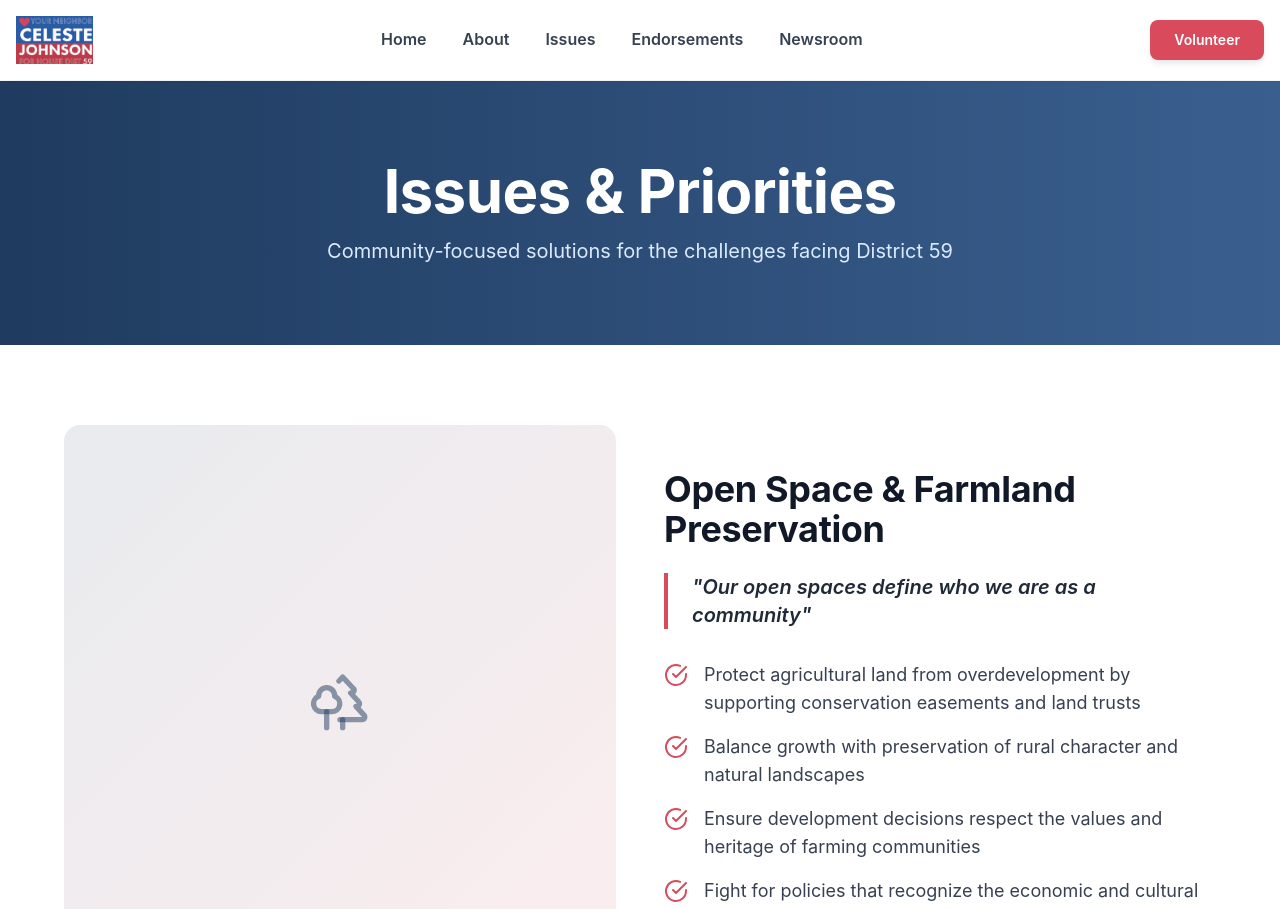
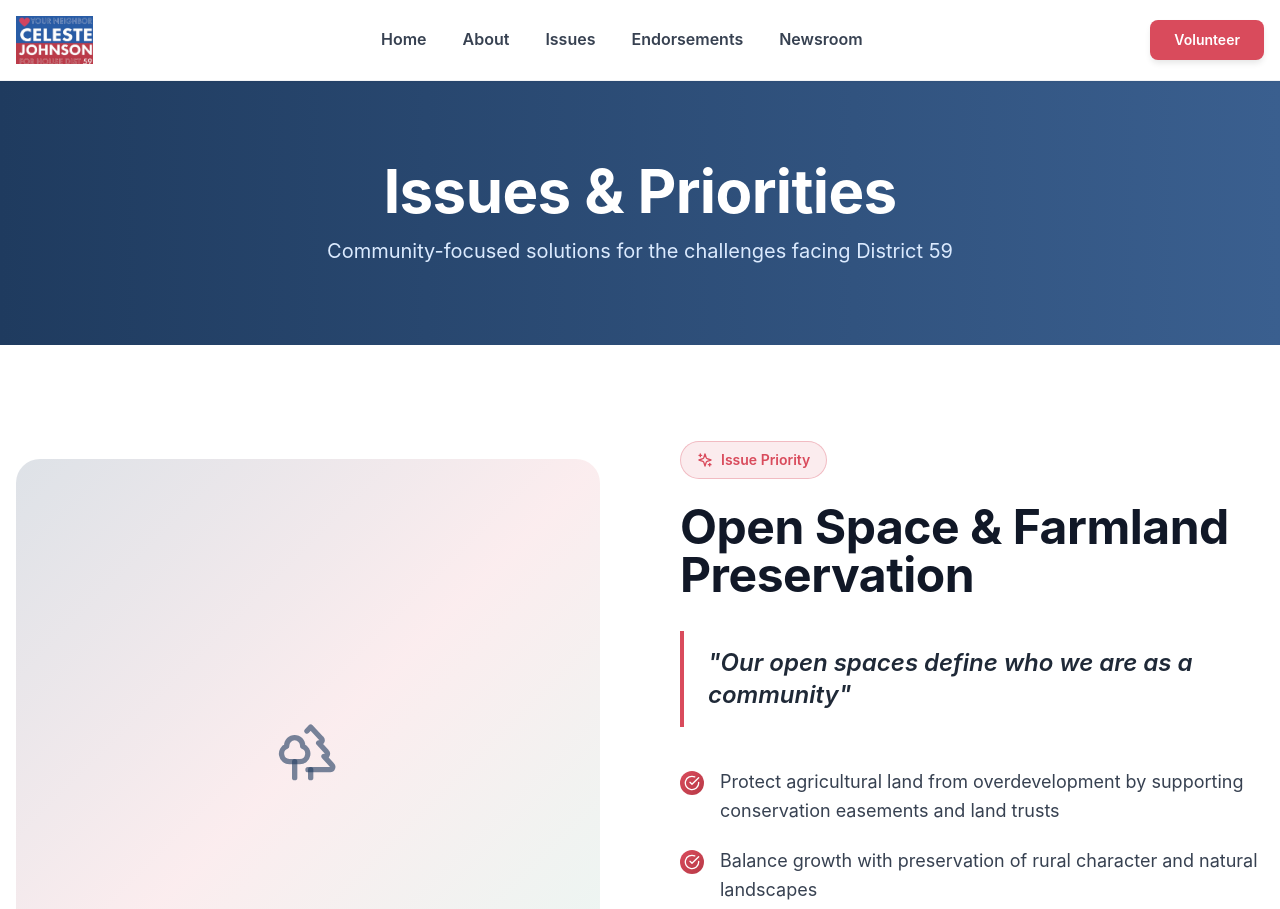
Before and after one commit to fabian-almiron/celeste-johnson, a Next.js app: page /issues in a window 1280 px wide. Shown: the top 909 px of the page. Built offline with nearby package versions, Linux system fonts and the light colour scheme.

Commit message:
Modern redesign phase 2: Enhanced form styling, card components, and testimonials with animations

```diff
--- a/components/ContactForm.tsx
+++ b/components/ContactForm.tsx
@@ -1,7 +1,7 @@
 'use client';
 
 import { useState, FormEvent } from 'react';
-import { Send } from 'lucide-react';
+import { Send, CheckCircle } from 'lucide-react';
 
 const ContactForm = () => {
   const [isSubmitting, setIsSubmitting] = useState(false);
@@ -23,65 +23,69 @@ const ContactForm = () => {
   return (
     <form onSubmit={handleSubmit} className="space-y-6">
       {isSubmitted && (
-        <div className="bg-green-50 border border-green-200 text-green-800 px-4 py-3 rounded-lg">
-          Thank you! We'll get back to you soon.
+        <div className="bg-gradient-to-r from-accent/10 to-green-50 border border-accent/30 text-accent-dark px-6 py-4 rounded-xl flex items-start gap-4 animate-slideUp shadow-sm">
+          <CheckCircle size={24} className="flex-shrink-0 mt-0.5" />
+          <div>
+            <p className="font-bold">Thank you for reaching out!</p>
+            <p className="text-sm text-neutral-600">We'll get back to you as soon as possible.</p>
+          </div>
         </div>
       )}
 
       {/* Name Field */}
       <div>
-        <label htmlFor="name" className="block text-sm font-semibold text-neutral-900 mb-2">
-          Full Name *
+        <label htmlFor="name" className="block text-sm font-bold text-neutral-900 mb-3">
+          Full Name <span className="text-secondary">*</span>
         </label>
         <input
           type="text"
           id="name"
           name="name"
           required
-          className="w-full px-4 py-3 border border-neutral-300 rounded-lg focus:ring-2 focus:ring-primary focus:border-transparent transition-colors duration-200"
+          className="w-full px-5 py-3.5 border border-neutral-300 rounded-xl focus:ring-2 focus:ring-primary/50 focus:border-primary transition-all duration-300 bg-neutral-50 focus:bg-white font-medium"
           placeholder="Your name"
         />
       </div>
 
       {/* Email Field */}
       <div>
-        <label htmlFor="email" className="block text-sm font-semibold text-neutral-900 mb-2">
-          Email Address *
+        <label htmlFor="email" className="block text-sm font-bold text-neutral-900 mb-3">
+          Email Address <span className="text-secondary">*</span>
         </label>
         <input
           type="email"
           id="email"
           name="email"
           required
-          className="w-full px-4 py-3 border border-neutral-300 rounded-lg focus:ring-2 focus:ring-primary focus:border-transparent transition-colors duration-200"
+          className="w-full px-5 py-3.5 border border-neutral-300 rounded-xl focus:ring-2 focus:ring-primary/50 focus:border-primary transition-all duration-300 bg-neutral-50 focus:bg-white font-medium"
           placeholder="your@email.com"
         />
       </div>
 
       {/* Phone Field */}
       <div>
-        <label htmlFor="phone" className="block text-sm font-semibold text-neutral-900 mb-2">
+        <label htmlFor="phone" className="block text-sm font-bold text-neutral-900 mb-3">
           Phone Number
         </label>
         <input
           type="tel"
           id="phone"
           name="phone"
-          className="w-full px-4 py-3 border border-neutral-300 rounded-lg focus:ring-2 focus:ring-primary focus:border-transparent transition-colors duration-200"
+          className="w-full px-5 py-3.5 border border-neutral-300 rounded-xl focus:ring-2 focus:ring-primary/50 focus:border-primary transition-all duration-300 bg-neutral-50 focus:bg-white font-medium"
           placeholder="(123) 456-7890"
         />
       </div>
 
       {/* Interest Field */}
       <div>
-        <label htmlFor="interest" className="block text-sm font-semibold text-neutral-900 mb-2">
-          How can we help? *
+        <label htmlFor="interest" className="block text-sm font-bold text-neutral-900 mb-3">
+          How can we help? <span className="text-secondary">*</span>
         </label>
         <select
           id="interest"
           name="interest"
           required
-          className="w-full px-4 py-3 border border-neutral-300 rounded-lg focus:ring-2 focus:ring-primary focus:border-transparent transition-colors duration-200"
+          className="w-full px-5 py-3.5 border border-neutral-300 rounded-xl focus:ring-2 focus:ring-primary/50 focus:border-primary transition-all duration-300 bg-neutral-50 focus:bg-white font-medium appearance-none cursor-pointer"
         >
           <option value="">Select an option</option>
           <option value="volunteer">I want to volunteer</option>
@@ -94,15 +98,15 @@ const ContactForm = () => {
 
       {/* Message Field */}
       <div>
-        <label htmlFor="message" className="block text-sm font-semibold text-neutral-900 mb-2">
+        <label htmlFor="message" className="block text-sm font-bold text-neutral-900 mb-3">
           Message
         </label>
         <textarea
           id="message"
           name="message"
           rows={5}
-          className="w-full px-4 py-3 border border-neutral-300 rounded-lg focus:ring-2 focus:ring-primary focus:border-transparent transition-colors duration-200 resize-none"
-          placeholder="Tell us more..."
+          className="w-full px-5 py-3.5 border border-neutral-300 rounded-xl focus:ring-2 focus:ring-primary/50 focus:border-primary transition-all duration-300 bg-neutral-50 focus:bg-white font-medium resize-none"
+          placeholder="Tell us more about how you'd like to help..."
         ></textarea>
       </div>
 
@@ -110,21 +114,22 @@ const ContactForm = () => {
       <button
         type="submit"
         disabled={isSubmitting}
-        className="w-full bg-primary hover:bg-primary-dark text-white px-6 py-3 rounded-lg font-semibold transition-all duration-200 disabled:opacity-70 disabled:cursor-not-allowed flex items-center justify-center gap-2"
+        className="w-full bg-gradient-to-r from-primary to-primary-light hover:from-primary-dark hover:to-primary text-white px-6 py-4 rounded-xl font-bold transition-all duration-300 shadow-lg hover:shadow-xl disabled:opacity-70 disabled:cursor-not-allowed flex items-center justify-center gap-2 group disabled:hover:shadow-lg"
       >
         {isSubmitting ? (
           <>
-            <span className="inline-block animate-spin">⏳</span> Sending...
+            <span className="inline-block animate-spin">⌛</span> Sending...
           </>
         ) : (
           <>
-            Send Message <Send size={20} />
+            Send Message
+            <Send size={20} className="group-hover:translate-x-1 transition-transform duration-300" />
           </>
         )}
       </button>
 
-      <p className="text-xs text-neutral-500">
-        * Required fields
+      <p className="text-xs text-neutral-500 text-center">
+        <span className="text-secondary">*</span> Required fields • We respect your privacy
       </p>
     </form>
   );
--- a/components/IssueCard.tsx
+++ b/components/IssueCard.tsx
@@ -1,5 +1,5 @@
 import { ReactNode } from 'react';
-import { CheckCircle } from 'lucide-react';
+import { CheckCircle, Sparkles } from 'lucide-react';
 
 interface IssueCardProps {
   icon: ReactNode;
@@ -19,24 +19,31 @@ const IssueCard = ({
   backgroundColor,
 }: IssueCardProps) => {
   const content = (
-    <div>
-      <h2 className="text-3xl md:text-4xl font-bold text-neutral-900 mb-4">
+    <div className={imagePosition === 'left' ? '' : ''}>
+      <div className="inline-flex items-center gap-2 bg-secondary/10 border border-secondary/30 rounded-full px-4 py-2 mb-6">
+        <Sparkles size={16} className="text-secondary" />
+        <span className="text-sm font-semibold text-secondary">Issue Priority</span>
+      </div>
+
+      <h2 className="text-3xl md:text-4xl lg:text-5xl font-bold text-neutral-900 mb-8 leading-tight">
         {title}
       </h2>
 
       {/* Quote */}
-      <blockquote className="border-l-4 border-secondary pl-6 my-6">
-        <p className="text-xl font-semibold text-neutral-800 italic">
+      <blockquote className="border-l-4 border-secondary pl-6 py-4 mb-10 bg-white/50 rounded-r-lg">
+        <p className="text-xl md:text-2xl font-semibold text-neutral-800 italic leading-relaxed">
           "{quote}"
         </p>
       </blockquote>
 
       {/* Points List */}
-      <ul className="space-y-4 mt-8">
+      <ul className="space-y-5">
         {points.map((point, index) => (
-          <li key={index} className="flex gap-4 items-start">
-            <CheckCircle size={24} className="text-secondary flex-shrink-0 mt-0.5" />
-            <span className="text-lg text-neutral-700">{point}</span>
+          <li key={index} className="flex gap-4 items-start group">
+            <div className="flex-shrink-0 mt-1 w-6 h-6 rounded-full bg-gradient-to-br from-secondary to-secondary-dark flex items-center justify-center group-hover:scale-110 transition-transform duration-300">
+              <CheckCircle size={16} className="text-white" />
+            </div>
+            <span className="text-lg text-neutral-700 leading-relaxed group-hover:text-neutral-900 transition-colors duration-300">{point}</span>
           </li>
         ))}
       </ul>
@@ -44,19 +51,33 @@ const IssueCard = ({
   );
 
   const imagePlaceholder = (
-    <div className="w-full aspect-square bg-gradient-to-br from-primary/10 to-secondary/10 rounded-2xl flex items-center justify-center">
-      <div className="text-primary/50">
-        {icon}
+    <div className="relative w-full aspect-square rounded-3xl overflow-hidden group">
+      {/* Background gradient */}
+      <div className="absolute inset-0 bg-gradient-to-br from-primary/15 via-secondary/10 to-accent/10 group-hover:from-primary/25 group-hover:via-secondary/20 group-hover:to-accent/15 transition-all duration-500"></div>
+
+      {/* Icon container */}
+      <div className="relative w-full h-full flex items-center justify-center">
+        <div className="text-primary/60 group-hover:text-primary/80 group-hover:scale-110 transition-all duration-500">
+          {icon}
+        </div>
       </div>
+
+      {/* Shine effect */}
+      <div className="absolute inset-0 bg-gradient-to-br from-white/0 via-transparent to-white/5 opacity-0 group-hover:opacity-100 transition-opacity duration-500"></div>
     </div>
   );
 
   return (
-    <section className={`py-16 md:py-20 ${backgroundColor}`}>
-      <div className="container mx-auto px-4">
-        <div className="max-w-6xl mx-auto">
-          <div className={`grid grid-cols-1 md:grid-cols-2 gap-8 md:gap-12 items-center ${
-            imagePosition === 'right' ? 'md:flex-row-reverse' : ''
+    <section className={`py-16 md:py-24 ${backgroundColor} relative overflow-hidden`}>
+      {/* Subtle background decoration */}
+      {backgroundColor === 'bg-white' && (
+        <div className="absolute top-0 right-0 w-96 h-96 bg-primary/5 rounded-full blur-3xl -z-10"></div>
+      )}
+
+      <div className="container mx-auto px-4 relative z-10">
+        <div className="max-w-7xl mx-auto">
+          <div className={`grid grid-cols-1 md:grid-cols-2 gap-8 md:gap-16 lg:gap-20 items-center ${
+            imagePosition === 'right' ? 'md:[direction:rtl]' : ''
           }`}>
             {imagePosition === 'left' ? (
               <>
--- a/components/NewsItem.tsx
+++ b/components/NewsItem.tsx
@@ -1,4 +1,4 @@
-import { Newspaper, ExternalLink } from 'lucide-react';
+import { Newspaper, ExternalLink, ArrowRight } from 'lucide-react';
 
 interface NewsItemProps {
   title: string;
@@ -10,38 +10,52 @@ interface NewsItemProps {
 
 const NewsItem = ({ title, publication, date, description, link }: NewsItemProps) => {
   return (
-    <article className="border-b border-neutral-200 pb-6 last:border-b-0">
-      <div className="flex items-start gap-4">
-        <div className="text-primary mt-1 flex-shrink-0">
-          <Newspaper size={24} />
+    <article className="group bg-white rounded-2xl shadow-md hover:shadow-xl transition-all duration-500 p-8 border border-neutral-200 hover:border-secondary/50 hover:translate-y-[-6px] overflow-hidden">
+      {/* Gradient background on hover */}
+      <div className="absolute inset-0 bg-gradient-to-br from-secondary/5 to-accent/5 opacity-0 group-hover:opacity-100 transition-opacity duration-500"></div>
+
+      <div className="relative z-10">
+        <div className="flex items-start gap-4 mb-4">
+          {/* Icon */}
+          <div className="text-secondary flex-shrink-0 group-hover:scale-110 transition-transform duration-300">
+            <Newspaper size={28} />
           </div>
+
+          {/* Publication & Date */}
           <div className="flex-1 min-w-0">
-          <div className="flex flex-col sm:flex-row sm:items-start sm:justify-between gap-2 mb-2">
-            <h3 className="text-xl md:text-2xl font-bold text-neutral-900">
-              {title}
-            </h3>
-            <div className="text-sm text-neutral-500 whitespace-nowrap flex-shrink-0">
+            <div className="flex flex-col sm:flex-row sm:items-center sm:justify-between gap-2">
+              <p className="text-sm font-bold text-secondary uppercase tracking-wide">
+                {publication}
+              </p>
+              <div className="text-xs text-neutral-500 whitespace-nowrap flex-shrink-0 bg-neutral-100 group-hover:bg-secondary/10 px-3 py-1 rounded-full transition-colors duration-300 font-medium">
                 {date}
               </div>
             </div>
-          <p className="text-primary-dark font-medium mb-2">
-            {publication}
-          </p>
-          <p className="text-neutral-700 leading-relaxed mb-4">
+          </div>
+        </div>
+
+        {/* Title */}
+        <h3 className="text-2xl md:text-3xl font-bold text-neutral-900 mb-4 leading-tight group-hover:text-primary transition-colors duration-300">
+          {title}
+        </h3>
+
+        {/* Description */}
+        <p className="text-neutral-700 leading-relaxed mb-6 md:text-lg">
           {description}
         </p>
+
+        {/* Link */}
         {link && (
           <a
             href={link}
             target="_blank"
             rel="noopener noreferrer"
-              className="inline-flex items-center gap-2 text-primary hover:text-primary-dark font-semibold transition-colors duration-200"
+            className="inline-flex items-center gap-2 text-secondary hover:text-secondary-dark font-bold transition-all duration-300 group/link"
           >
             Read Full Article
-              <ExternalLink size={16} />
+            <ArrowRight size={18} className="group-hover/link:translate-x-1 transition-transform duration-300" />
           </a>
         )}
-        </div>
       </div>
     </article>
   );
--- a/components/TestimonialCard.tsx
+++ b/components/TestimonialCard.tsx
@@ -1,4 +1,4 @@
-import { Quote } from 'lucide-react';
+import { Quote, Star } from 'lucide-react';
 
 interface TestimonialCardProps {
   quote: string;
@@ -8,16 +8,36 @@ interface TestimonialCardProps {
 
 const TestimonialCard = ({ quote, name, location }: TestimonialCardProps) => {
   return (
-    <div className="bg-white rounded-xl shadow-md hover:shadow-lg transition-shadow duration-300 p-6 md:p-8 border border-neutral-200">
-      <div className="text-secondary mb-4">
-        <Quote size={28} />
-      </div>
-      <p className="text-neutral-700 mb-6 leading-relaxed italic text-lg">
-        "{quote}"
-      </p>
-      <div className="border-t border-neutral-200 pt-4">
-        <p className="font-bold text-neutral-900">{name}</p>
-        <p className="text-sm text-neutral-600">{location}</p>
+    <div className="group relative bg-white rounded-2xl shadow-lg hover:shadow-2xl transition-all duration-500 p-8 border border-neutral-100 hover:border-secondary/50 overflow-hidden hover:translate-y-[-8px]">
+      {/* Gradient overlay on hover */}
+      <div className="absolute inset-0 bg-gradient-to-br from-secondary/5 to-accent/5 opacity-0 group-hover:opacity-100 transition-opacity duration-500"></div>
+
+      <div className="relative z-10">
+        {/* Stars */}
+        <div className="flex gap-1.5 mb-5">
+          {[...Array(5)].map((_, i) => (
+            <Star key={i} size={18} className="fill-secondary text-secondary group-hover:scale-110 transition-transform duration-300" style={{transitionDelay: `${i * 50}ms`}} />
+          ))}
+        </div>
+
+        {/* Quote Icon */}
+        <div className="text-secondary/40 mb-4 group-hover:text-secondary/60 transition-colors duration-300">
+          <Quote size={32} />
+        </div>
+
+        {/* Quote Text */}
+        <p className="text-neutral-700 mb-8 leading-relaxed italic text-lg font-medium">
+          "{quote}"
+        </p>
+
+        {/* Author Info */}
+        <div className="border-t border-neutral-200 pt-6">
+          <p className="font-bold text-neutral-900 text-lg">{name}</p>
+          <p className="text-sm text-neutral-600 font-medium flex items-center gap-2 mt-1">
+            <span className="w-1 h-1 rounded-full bg-secondary"></span>
+            {location}
+          </p>
+        </div>
       </div>
     </div>
   );
```
Lines whose indentation alone changed are shown as unchanged.
